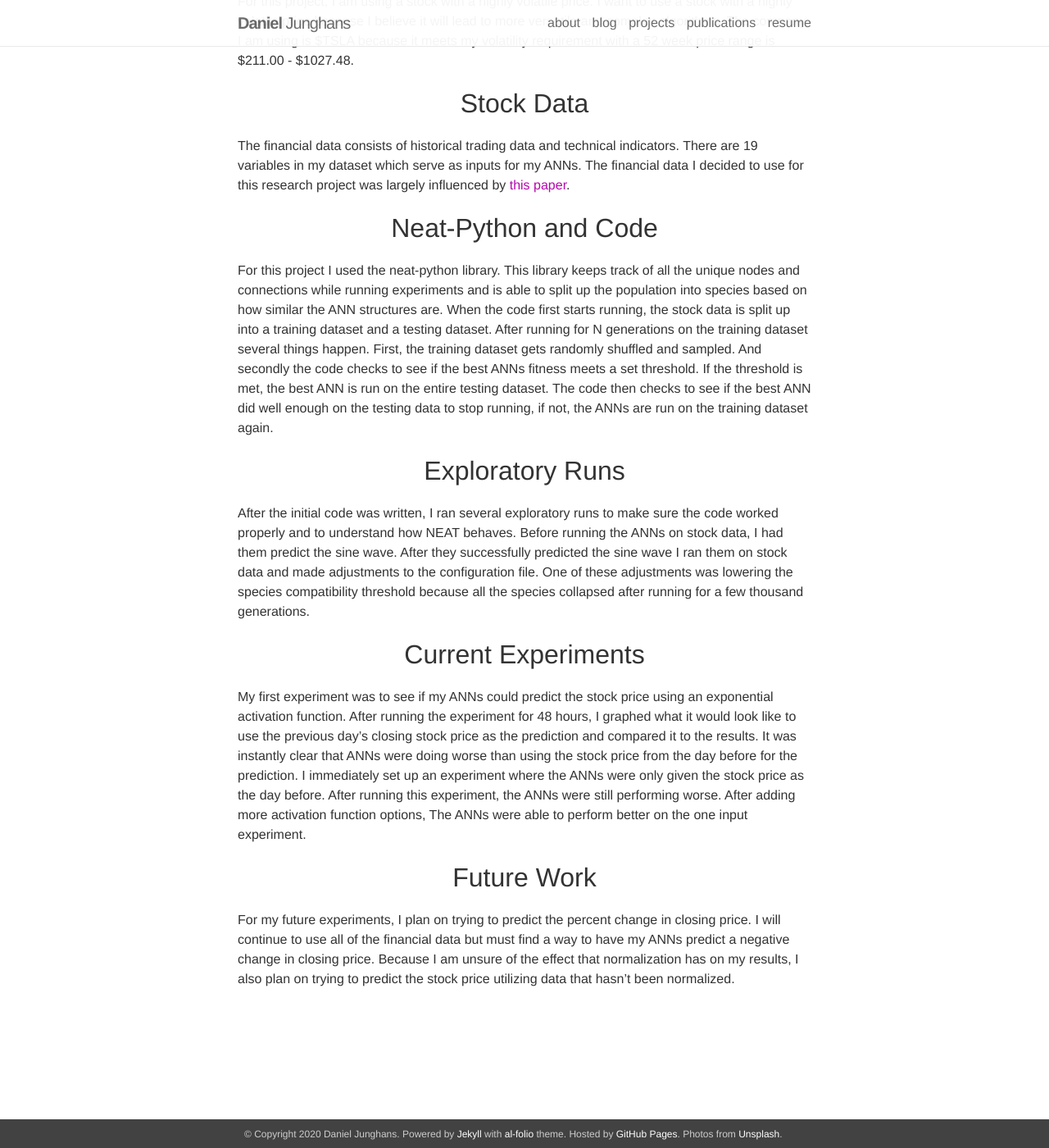
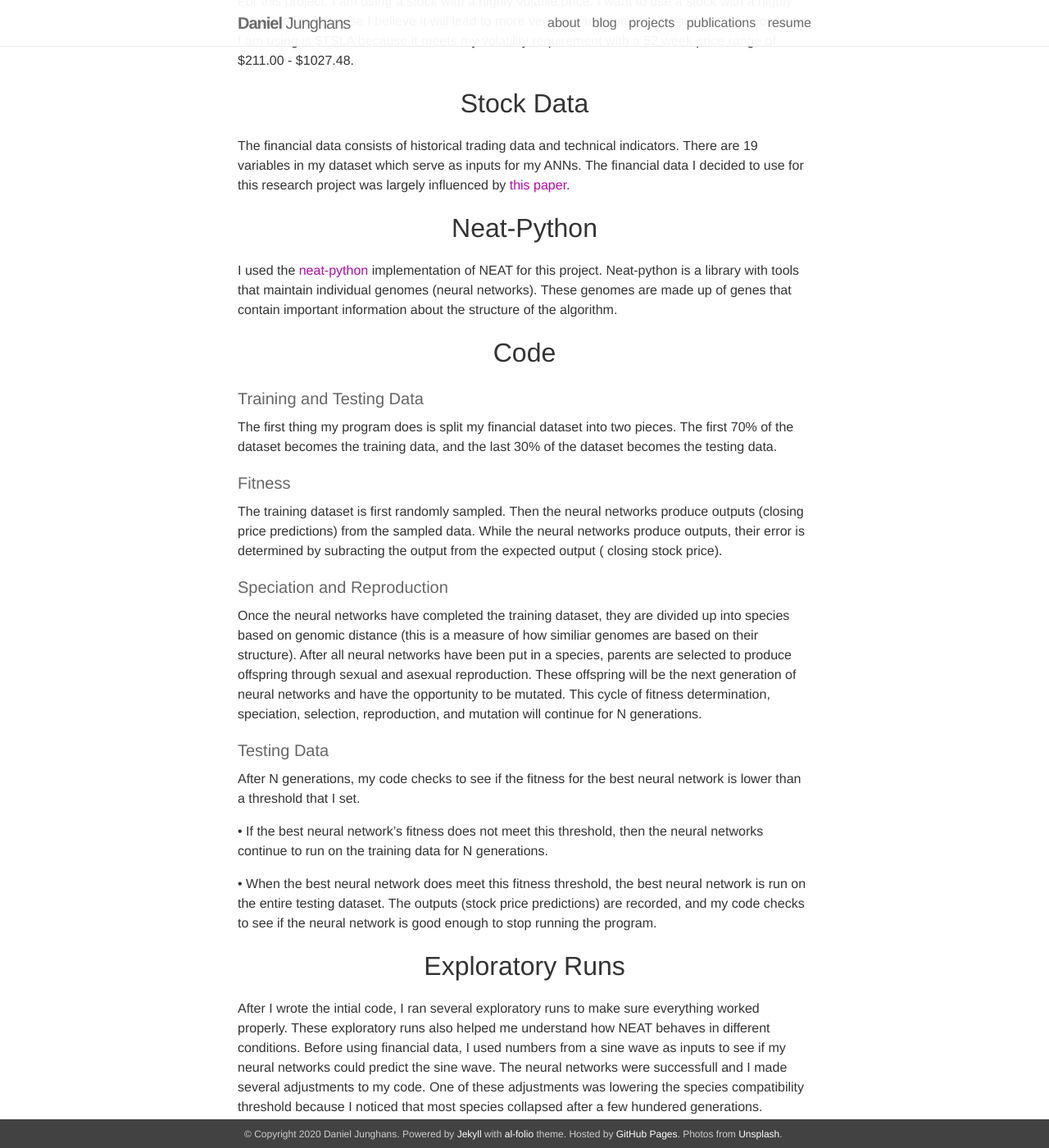
Before and after one commit to DanielJunghans/danieljunghans.github.io, a Jekyll site: the page built from _posts/2015-10-20-comments.markdown, in a window 1280 px wide and 1400 px high, scrolled down 639 px. Shown: the whole window at 82% size. Built offline with Jekyll 4.4.1, drawn with Linux system fonts in a browser that asks for light colours; nearby versions of some CDN libraries; some of the changed text lies outside the part shown.

Commit message:
updated blog

```diff
--- a/_posts/2015-10-20-comments.markdown
+++ b/_posts/2015-10-20-comments.markdown
@@ -13,20 +13,46 @@ Hello! My name is Daniel Junghans. I am an undergraduate business student that i
 While researching ANNs, I was introduced to the [Neural Evolution of Augmenting Topologies](https://ieeexplore.ieee.org/abstract/document/1004508?casa_token=GvSoqJe__7oAAAAA:4MxGQXXGS6P-w3srDdBVwXhW0vGG8oF9TGfN9W-RmY3o_7dS5259uk6JBSAKauHqO4Fi1gtntw) (NEAT). NEAT was developed by Dr. Kenneth O. Stanely and is a method for evolving ANNs. I am using NEAT for this project because neuroevolution will help my neural networks explore the problem landscape.
 
 <p style="text-align: center;"><font size="+3">Tesla Stock</font></p>
-For this project, I am using a stock with a highly volatile price. I want to use a stock with a highly volatile price because I believe it will lead to more versatile and complex algorithms. The company I am using is $TSLA because it meets my volatility requirement with a 52 week price range is $211.00 - $1027.48.
+For this project, I am using a stock with a highly volatile price. I want to use a stock with a highly volatile price because I believe it will lead to more versatile and complex algorithms. The company I am using is $TSLA because it meets my volatility requirement with a 52 week price range of $211.00 - $1027.48.
 
 <p style="text-align: center;"><font size="+3">Stock Data</font></p>
 The financial data consists of historical trading data and technical indicators. There are 19 variables in my dataset which serve as inputs for my ANNs. The financial data I decided to use for this research project was largely influenced by [this paper](https://www-mitpressjournals-org.proxy1.cl.msu.edu/doi/full/10.1162/neco_a_01124).
 
 
-<p style="text-align: center;"><font size="+3">Neat-Python and Code</font></p>
-For this project I used the neat-python library. This library keeps track of all the unique nodes and connections while running experiments and is able to split up the population into species based on how similar the ANN structures are. When the code first starts running, the stock data is split up into a training dataset and a testing dataset. After running for N generations on the training dataset several things happen. First, the training dataset gets randomly shuffled and sampled. And secondly the code checks to see if the best ANNs fitness meets a set threshold. If the threshold is met, the best ANN is run on the entire testing dataset. The code then checks to see if the best ANN did well enough on the testing data to stop running, if not, the ANNs are run on the training dataset again.
+<p style="text-align: center;"><font size="+3">Neat-Python</font></p>
+
+I used the [neat-python](https://neat-python.readthedocs.io/en/latest/) implementation of NEAT for this project. Neat-python is a library with tools that maintain individual genomes (neural networks). These genomes are made up of genes that contain important information about the structure of the algorithm.
+
+<p style="text-align: center;"><font size="+3">Code</font></p>
+
+<h4>Training and Testing Data</h4>
+The first thing my program does is split my financial dataset into two pieces. The first 70% of the dataset becomes the training data, and the last 30% of the dataset becomes the testing data. <br />
+
+<h4>Fitness</h4>
+The training dataset is first randomly sampled. Then the neural networks produce outputs (closing price predictions) from the sampled data. While the neural networks produce outputs, their error
+is determined by subracting the output from the expected output ( closing stock price).
+<br />
+<h4>Speciation and Reproduction</h4>
+Once the neural networks have completed the training dataset, they are divided up into species based on genomic distance (this is a measure of how similiar genomes are based on their structure). After all neural networks have been put in a species, parents are selected to produce offspring through sexual and asexual reproduction. These offspring will be the next generation of neural networks and have the opportunity to be mutated. This cycle of fitness determination, speciation, selection, reproduction, and mutation will continue for N generations.
+<br />
+<h4>Testing Data</h4>
+After N generations, my code checks to see if the fitness for the best neural network is lower than a threshold that I set.
+
+•	If the best neural network's fitness does not meet this threshold, then the neural networks continue to run on the training data for N generations.
+
+•	When the best neural network does meet this fitness threshold, the best neural network is run on the entire testing dataset. The outputs (stock price predictions) are recorded, and my code checks to see if the neural network is good enough to stop running the program.
+
 
 <p style="text-align: center;"><font size="+3">Exploratory Runs</font></p>
-After the initial code was written, I ran several exploratory runs to make sure the code worked properly and to understand how NEAT behaves. Before running the ANNs on stock data, I had them predict the sine wave. After they successfully predicted the sine wave I ran them on stock data and made adjustments to the configuration file. One of these adjustments was lowering the species compatibility threshold because all the species collapsed after running for a few thousand generations.
+After I wrote the intial code, I ran several exploratory runs to make sure everything worked properly. These exploratory runs also helped me understand how NEAT behaves in different conditions. Before using financial data, I used numbers from a sine wave as inputs to see if my neural networks could predict the sine wave. The neural networks were successfull and I made several adjustments to my code. One of these adjustments was lowering the species compatibility threshold because I noticed that most species collapsed after a few hundered generations.
 
 <p style="text-align: center;"><font size="+3">Current Experiments</font></p>
-My first experiment was to see if my ANNs could predict the stock price using an exponential activation function. After running the experiment for 48 hours, I graphed what it would look like to use the previous day's closing stock price as the prediction and compared it to the results. It was instantly clear that ANNs were doing worse than using the stock price from the day before for the prediction. I immediately set up an experiment where the ANNs were only given the stock price as the day before. After running this experiment, the ANNs were still performing worse. After adding more activation function options, The ANNs were able to perform better on the one input experiment.
+My most recent experiment was to see if my neural networks could predict the closing stock price using normalized data. After 48 hours, I graphed the best neural networks testing data predicitions for all 50 runs.
+
+
+ADD Picture here
+
+It was instantly clear that ANNs were doing worse than using the stock price from the day before for the prediction. I immediately set up an experiment where the ANNs were only given the stock price as the day before. After running this experiment, the ANNs were still performing worse. After adding more activation function options, The ANNs were able to perform better on the one input experiment.
 
 <p style="text-align: center;"><font size="+3">Future Work</font></p>
 For my future experiments, I plan on trying to predict the percent change in closing price. I will continue to use all of the financial data but must find a way to have my ANNs predict a negative change in closing price. Because I am unsure of the effect that normalization has on my results, I also plan on trying to predict the stock price utilizing data that hasn’t been normalized.
```
